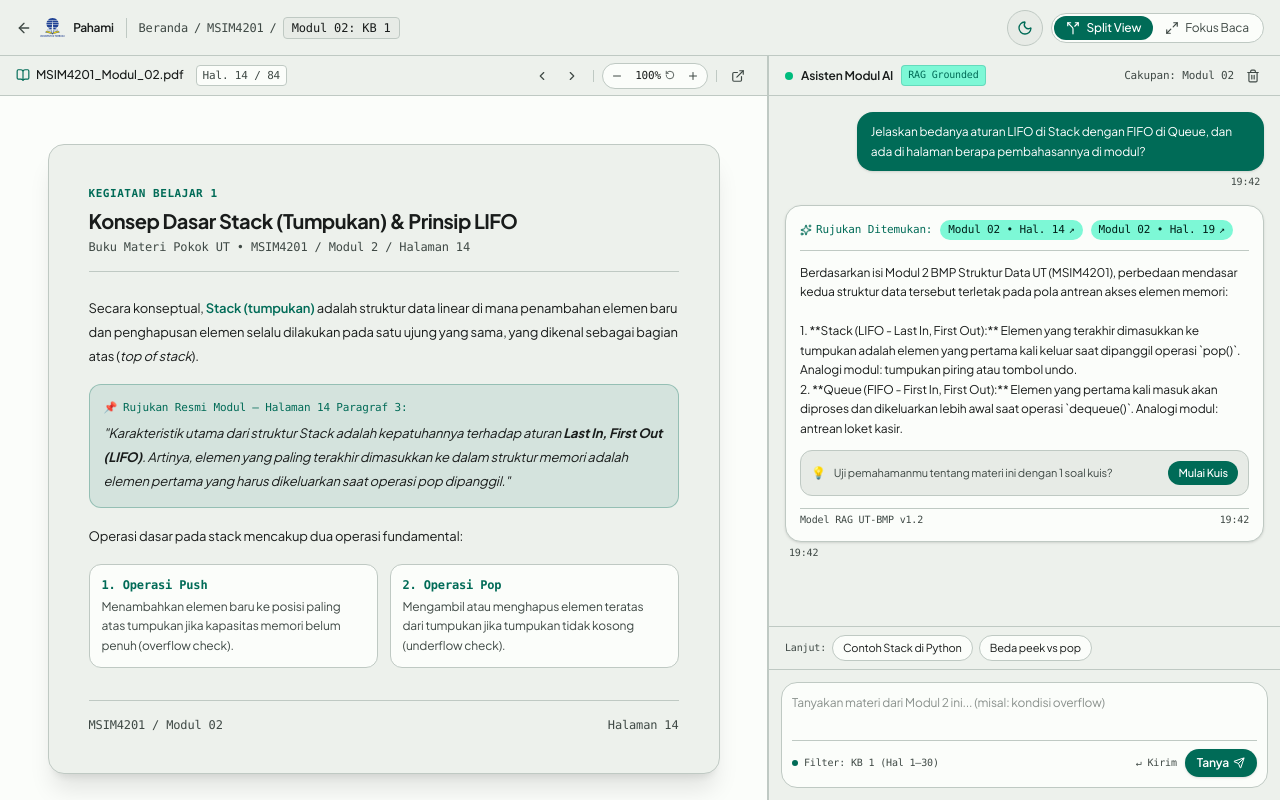
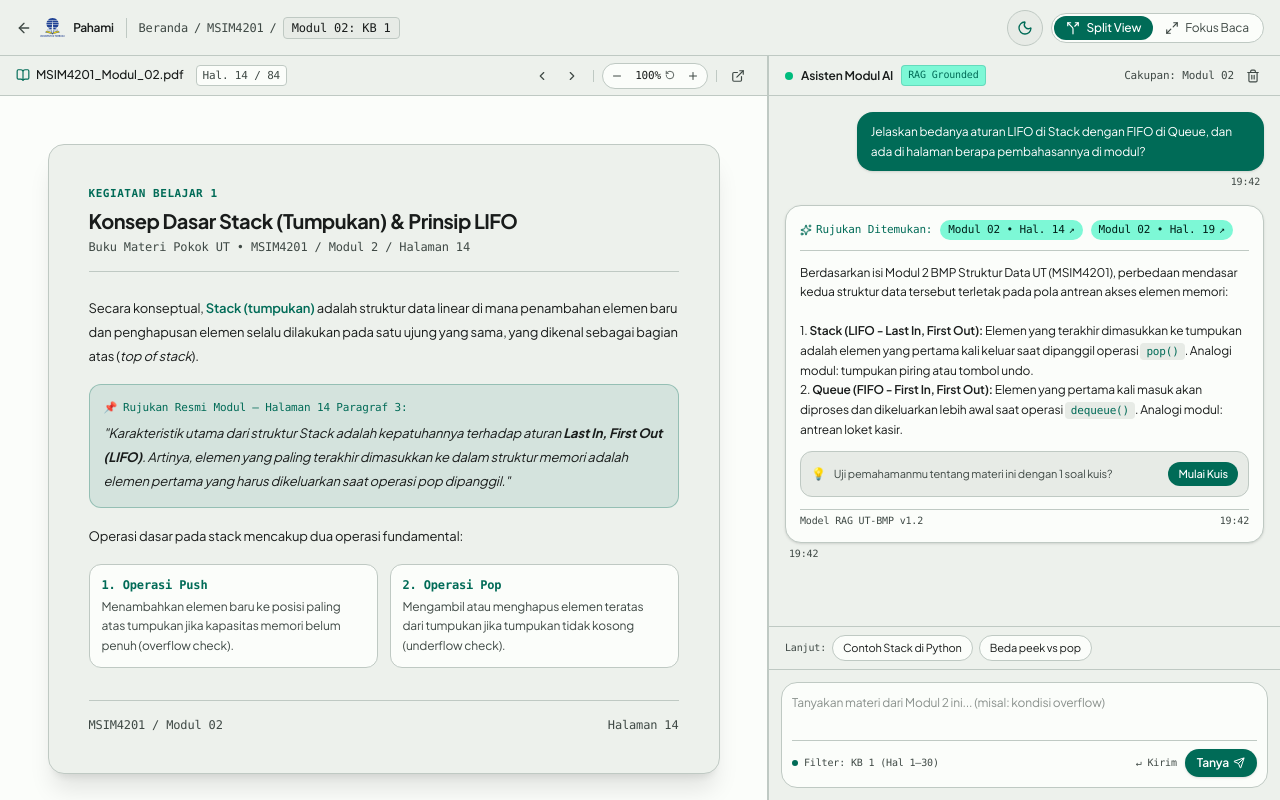
Before and after one commit to ZenLloyd/pahami-ut, a Next.js app: page /learning/mod-01 in a window 1280 px wide. Built offline with nearby package versions, Linux system fonts and the light colour scheme.

Commit message:
fix(learning): perbaiki offset sidebar di ruang baca, bersihkan simbol kotak PDF, dan render format teks chat AI

```diff
--- a/src/app/learning/[moduleId]/LearningRoomClient.tsx
+++ b/src/app/learning/[moduleId]/LearningRoomClient.tsx
@@ -28,6 +28,46 @@ import { getDokumenById, ubahStatusTopik, catatAktivitas, type DokumenUpload } f
 import { useEffect } from "react";
 
 import { useSearchParams } from "next/navigation";
+import { bersihkanTeksPdf } from "@/lib/dokumen";
+
+function renderFormattedText(teks: string) {
+  const bersih = bersihkanTeksPdf(teks);
+  // Pisahkan berdasarkan pola **tebal**, *miring*, dan `kode`
+  const parts = teks
+    .replace(/[\u0000-\u0009\u000B-\u001F\u007F-\u009F\uE000-\uF8FF\uFFFD\uF000-\uF0FF]+/g, " • ")
+    .replace(/\b([Jj])en\s+is\b/g, "$1enis")
+    .split(/(\*\*[^*]+\*\*|\*[^*\n]+\*|`[^`]+`)/g);
+
+  if (!parts || parts.length === 0) return bersih;
+
+  return parts.map((part, idx) => {
+    if (part.startsWith("**") && part.endsWith("**") && part.length > 4) {
+      return (
+        <strong key={idx} className="font-semibold text-on-surface">
+          {part.slice(2, -2)}
+        </strong>
+      );
+    }
+    if (part.startsWith("*") && part.endsWith("*") && part.length > 2) {
+      return (
+        <em key={idx} className="italic text-on-surface/90">
+          {part.slice(1, -1)}
+        </em>
+      );
+    }
+    if (part.startsWith("`") && part.endsWith("`") && part.length > 2) {
+      return (
+        <code
+          key={idx}
+          className="px-1.5 py-0.5 rounded bg-surface-container-high font-mono text-[11px] text-primary"
+        >
+          {part.slice(1, -1)}
+        </code>
+      );
+    }
+    return <span key={idx}>{part}</span>;
+  });
+}
 
 export function LearningRoomClient({ moduleId }: { moduleId: string }) {
   const searchParams = useSearchParams();
@@ -202,7 +242,7 @@ export function LearningRoomClient({ moduleId }: { moduleId: string }) {
   };
 
   return (
-    <div className="h-screen w-screen flex flex-col overflow-hidden bg-surface text-on-surface text-sm select-none">
+    <div className="h-screen w-full flex flex-col overflow-hidden bg-surface text-on-surface text-sm select-none">
       {/* TOP NAVBAR / HEADER */}
       <header className="h-14 border-b border-outline-variant bg-surface-container px-3 sm:px-4 flex items-center justify-between shrink-0">
         <div className="flex items-center gap-2 sm:gap-3 overflow-hidden">
@@ -671,7 +711,7 @@ export function LearningRoomClient({ moduleId }: { moduleId: string }) {
 
                       {/* Content */}
                       <div className="text-xs text-on-surface leading-relaxed whitespace-pre-line">
-                        {msg.text}
+                        {renderFormattedText(msg.text)}
                       </div>
 
                       {/* Prompt Kuis Adaptif */}
--- a/src/components/AdminNavbar.tsx
+++ b/src/components/AdminNavbar.tsx
@@ -84,11 +84,13 @@ export function AdminNavbar() {
       ? "Pengaturan Kuota & Parameter Sistem (S-16)"
       : "Panel Pengelola Admin";
 
+  const isAdminSidebarRoute = pathname.startsWith("/admin");
+
   return (
     <>
       {/* 1. SIDEBAR KIRI DESKTOP ADMIN (Material Design 3 Navigation Drawer / Rail) */}
       <aside
-        data-app-sidebar={collapsed ? "collapsed" : "expanded"}
+        data-app-sidebar={isAdminSidebarRoute ? (collapsed ? "collapsed" : "expanded") : "none"}
         aria-label="Navigasi Samping Admin"
         className={`hidden md:flex md:flex-col md:fixed md:inset-y-0 md:left-0 z-50 bg-surface-container border-r border-outline-variant select-none transition-all duration-200 ${
           collapsed ? "w-[72px]" : "w-64"
--- a/src/components/Navbar.tsx
+++ b/src/components/Navbar.tsx
@@ -131,11 +131,16 @@ export function Navbar() {
       ? "Latihan Soal & Pembahasan (S-09 / S-10)"
       : "Ruang Belajar Mandiri";
 
+  const isSidebarRoute =
+    ["/beranda", "/dashboard", "/upload", "/progres", "/profil"].includes(pathname) ||
+    pathname.startsWith("/dokumen/") ||
+    pathname.startsWith("/latihan/");
+
   return (
     <>
       {/* 1. SIDEBAR KIRI DESKTOP (Material Design 3 Navigation Drawer / Rail) */}
       <aside
-        data-app-sidebar={collapsed ? "collapsed" : "expanded"}
+        data-app-sidebar={isSidebarRoute ? (collapsed ? "collapsed" : "expanded") : "none"}
         aria-label="Navigasi Samping Utama"
         className={`hidden md:flex md:flex-col md:fixed md:inset-y-0 md:left-0 z-50 bg-surface-container border-r border-outline-variant select-none transition-all duration-200 ${
           collapsed ? "w-[72px]" : "w-64"
--- a/src/lib/dokumen.ts
+++ b/src/lib/dokumen.ts
@@ -39,11 +39,34 @@ export interface DokumenUpload {
   aktivitasTerakhir?: { topikId: string; waktu: string }; // BR-34
 }
 
+/**
+ * Membersihkan karakter simbol kotak / Private Use Area (Wingdings/Symbol dari PPT/Word)
+ * serta merapikan spasi/bullet pada teks hasil ekstraksi PDF.
+ */
+export function bersihkanTeksPdf(teks: string): string {
+  return teks
+    .replace(/[\u0000-\u001F\u007F-\u009F\uE000-\uF8FF\uFFFD\uF000-\uF0FF\u25A0-\u25AA\u25CF]+/g, " • ")
+    .replace(/(?:\s*•\s*)+/g, " • ")
+    .replace(/^[\s•]+/, "")
+    .replace(/\b([Jj])en\s+is\b/g, "$1enis")
+    .replace(/\s+/g, " ")
+    .trim();
+}
+
 export function getDokumenUpload(): DokumenUpload[] {
   if (typeof window === "undefined") return [];
   try {
     const raw = localStorage.getItem(KEY);
-    return raw ? (JSON.parse(raw) as DokumenUpload[]) : [];
+    if (!raw) return [];
+    const parsed = JSON.parse(raw) as DokumenUpload[];
+    return parsed.map((dok) => ({
+      ...dok,
+      topik: (dok.topik ?? []).map((t) => ({
+        ...t,
+        ringkasan: t.ringkasan?.map(bersihkanTeksPdf).filter(Boolean),
+        kalimatLatihan: t.kalimatLatihan?.map(bersihkanTeksPdf).filter(Boolean),
+      })),
+    }));
   } catch {
     return [];
   }
--- a/src/lib/pdf-proses.ts
+++ b/src/lib/pdf-proses.ts
@@ -5,7 +5,7 @@
  * - membuat ringkasan ekstraktif (kalimat terpenting berdasarkan frekuensi kata)
  */
 import type { TopikDokumen } from "@/lib/dokumen";
-import { buatTopikSimulasi } from "@/lib/dokumen";
+import { buatTopikSimulasi, bersihkanTeksPdf } from "@/lib/dokumen";
 
 const STOPWORDS = new Set(
   (
@@ -41,11 +41,11 @@ export async function prosesPdf(file: File, onProgress: OnProgress): Promise<Has
   for (let i = 1; i <= total; i++) {
     const page = await pdf.getPage(i);
     const content = await page.getTextContent();
-    const teks = content.items
-      .map((it) => ("str" in it ? it.str : ""))
-      .join(" ")
-      .replace(/\s+/g, " ")
-      .trim();
+    const teks = bersihkanTeksPdf(
+      content.items
+        .map((it) => ("str" in it ? it.str : ""))
+        .join(" ")
+    );
     teksHalaman.push(teks);
     onProgress(5 + Math.round((i / total) * 60), 1);
   }
```
